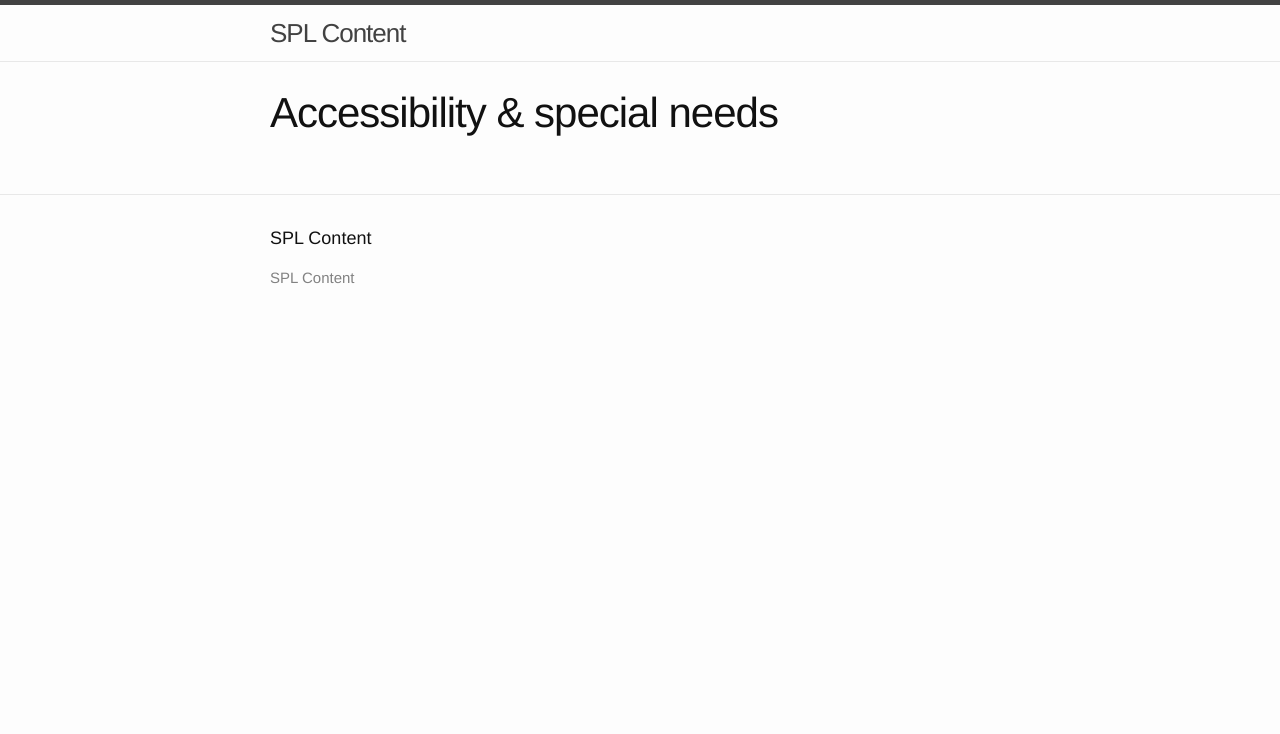
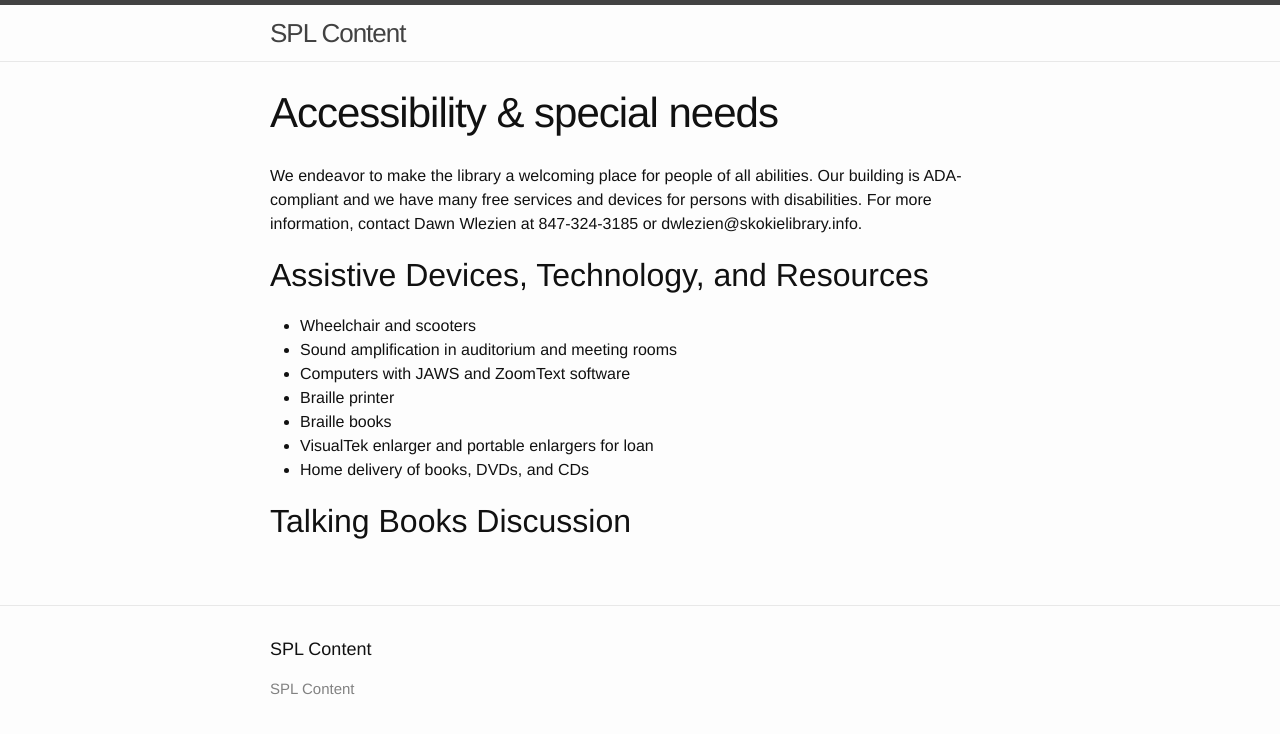
Before and after one commit to skokielibrary/spl-content, a Jekyll site: the page built from _content/annabelle/services--accessibility & special needs.markdown, in a window 1280 px wide. Shown: the top 734 px of the page. Built offline with Jekyll 4.4.1, drawn with Linux system fonts in a browser that asks for light colours.

Commit message:
Updated services--accessibility & special needs.markdown

```diff
--- a/_content/annabelle/services--accessibility & special needs.markdown
+++ b/_content/annabelle/services--accessibility & special needs.markdown
@@ -1,4 +1,18 @@
 ---
 layout: page
-title: Accessibility & special needs
+title: "Accessibility & special needs"
+published: true
 ---
+
+We endeavor to make the library a welcoming place for people of all abilities. Our building is ADA-compliant and we have many free services and devices for persons with disabilities. For more information, contact Dawn Wlezien at 847-324-3185 or dwlezien@skokielibrary.info.
+
+##Assistive Devices, Technology, and Resources
+- Wheelchair and scooters
+- Sound amplification in auditorium and meeting rooms
+- Computers with JAWS and ZoomText software
+- Braille printer
+- Braille books
+- VisualTek enlarger and portable enlargers for loan
+- Home delivery of books, DVDs, and CDs
+
+##Talking Books Discussion
```
